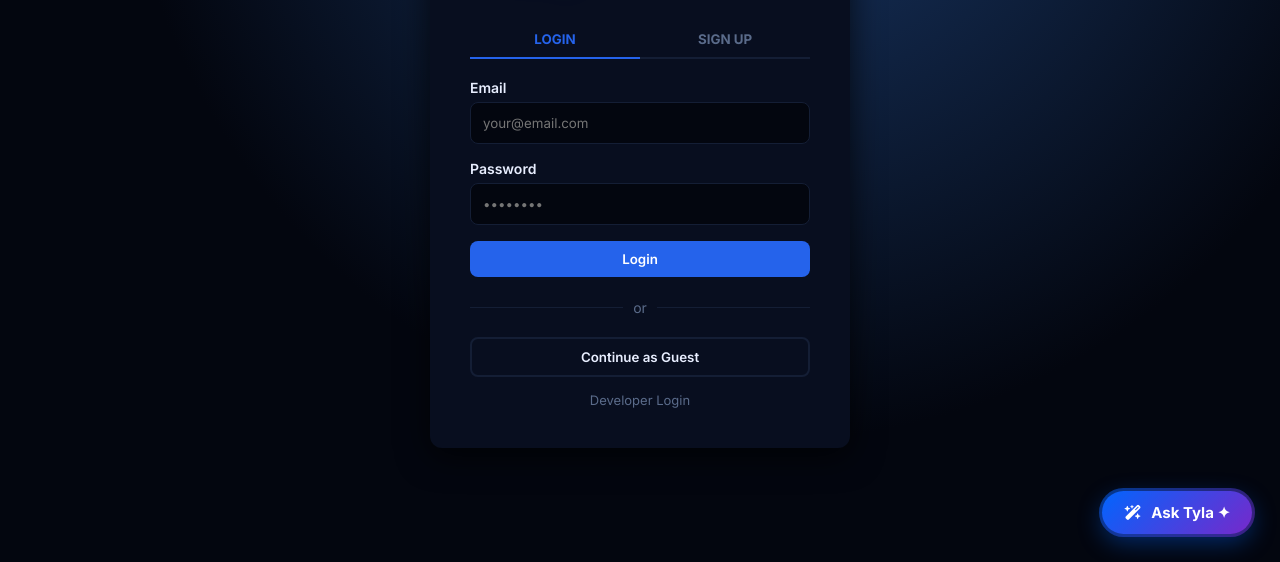
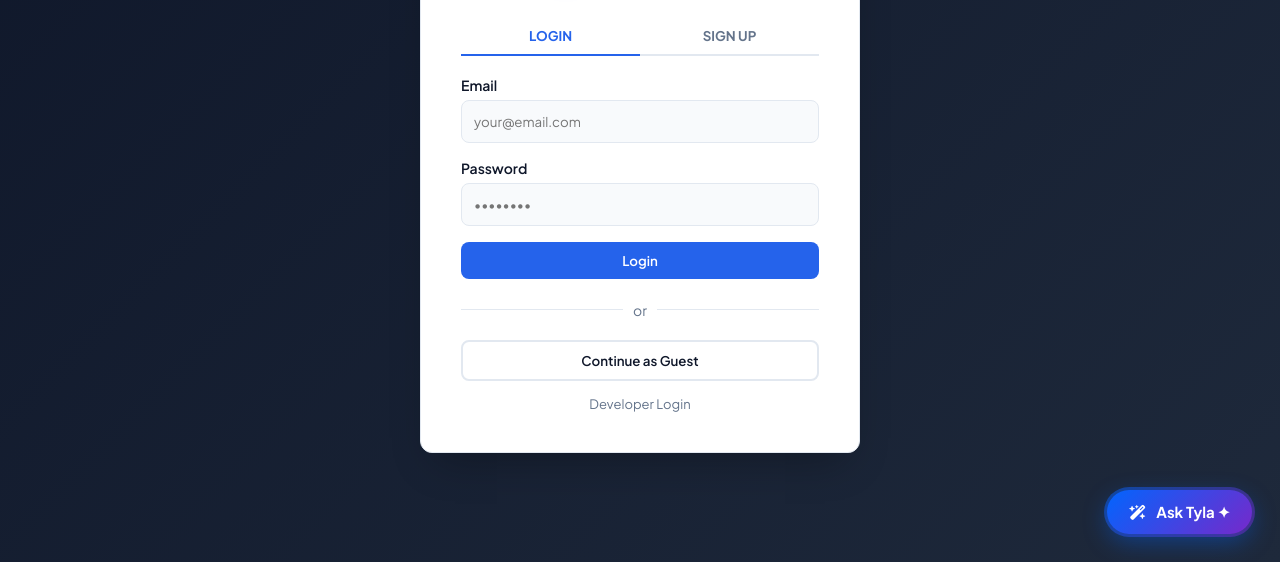
Before and after one commit to ASHOKKUMARASHWIN/TailoredTimes, a website: page frontend/index.html in a window 1280 px wide. Shown: the part 238-800 px from the top of the page. Drawn offline with Linux system fonts and the light colour scheme.

Commit message:
style: premium human-crafted editorial theme with balanced light and dark modes

```diff
--- a/frontend/style.css
+++ b/frontend/style.css
@@ -1,44 +1,53 @@
 :root {
-  --primary: #060b1a;
+  --primary: #1a1a2e;
   --accent: #2563eb;
   --accent-hover: #1d4ed8;
   --accent-red: #ef4444;
   --accent-green: #10b981;
-  --bg: #03060f;
-  --surface: #080e1f;
-  --surface-2: #0d1628;
-  --text: #e8eeff;
-  --text-muted: #5a6b8a;
-  --border: #141e35;
-  --shadow: 0 4px 16px rgba(0,0,0,0.5);
-  --shadow-hover: 0 8px 32px rgba(0,0,0,0.7);
+  --bg: #f8fafc;
+  --surface: #ffffff;
+  --surface-2: #f1f5f9;
+  --surface-hover: #e2e8f0;
+  --text: #0f172a;
+  --text-muted: #64748b;
+  --border: #e2e8f0;
+  --border-subtle: #edf2f7;
+  --shadow: 0 1px 3px 0 rgba(0, 0, 0, 0.05), 0 1px 2px -1px rgba(0, 0, 0, 0.05);
+  --shadow-hover: 0 10px 20px -5px rgba(0, 0, 0, 0.08), 0 6px 8px -6px rgba(0, 0, 0, 0.04);
   --radius: 12px;
-  --sidebar-w: 280px;
+  --sidebar-w: 270px;
   --header-h: 64px;
-  --font: 'Inter', 'Plus Jakarta Sans', sans-serif;
-  --transition: all 0.3s ease;
-}
-
+  --font: 'Plus Jakarta Sans', 'Inter', system-ui, -apple-system, sans-serif;
+  --transition: all 0.2s cubic-bezier(0.16, 1, 0.3, 1);
+}
 
 [data-theme="dark"] {
-  --bg: #03060f;
-  --surface: #080e1f;
-  --surface-2: #0d1628;
-  --text: #e8eeff;
-  --text-muted: #5a6b8a;
-  --border: #141e35;
-  --shadow: 0 4px 16px rgba(0,0,0,0.5);
-  --shadow-hover: 0 8px 32px rgba(0,0,0,0.7);
+  --primary: #0f172a;
+  --accent: #3b82f6;
+  --accent-hover: #60a5fa;
+  --accent-red: #f87171;
+  --accent-green: #34d399;
+  --bg: #090d16;
+  --surface: #111726;
+  --surface-2: #182032;
+  --surface-hover: #1f2a42;
+  --text: #f8fafc;
+  --text-muted: #94a3b8;
+  --border: #1e293b;
+  --border-subtle: #172033;
+  --shadow: 0 4px 14px 0 rgba(0, 0, 0, 0.35);
+  --shadow-hover: 0 12px 28px -4px rgba(0, 0, 0, 0.55);
 }
 
 .dark-theme-override {
-  --bg: #03060f;
-  --surface: #080e1f;
-  --surface-2: #0d1628;
-  --text: #e8eeff;
-  --text-muted: #5a6b8a;
-  --border: #141e35;
-}
+  --bg: #090d16;
+  --surface: #111726;
+  --surface-2: #182032;
+  --text: #f8fafc;
+  --text-muted: #94a3b8;
+  --border: #1e293b;
+}
+
 
 
 * {
@@ -215,15 +224,17 @@ input { font-family: var(--font); outline: none; }
   display: flex;
   align-items: center;
   justify-content: center;
-  background: radial-gradient(ellipse at 60% 0%, #1a3a6b 0%, #03060f 60%);
+  background: linear-gradient(135deg, #0f172a 0%, #1e293b 100%);
+  min-height: 100vh;
 }
 
 .auth-card {
   background: var(--surface);
   width: 100%;
-  max-width: 420px;
+  max-width: 440px;
   border-radius: var(--radius);
-  box-shadow: var(--shadow-hover);
+  box-shadow: 0 20px 40px -15px rgba(0, 0, 0, 0.3);
+  border: 1px solid var(--border);
   padding: 40px;
   margin: 20px;
 }
@@ -441,11 +452,11 @@ input { font-family: var(--font); outline: none; }
 .content-section.active { display: block; animation: fadeIn 0.4s ease; }
 
 .news-grid { display: grid; grid-template-columns: repeat(auto-fill, minmax(300px, 1fr)); gap: 24px; }
-.news-card { background: var(--surface); border-radius: var(--radius); overflow: hidden; box-shadow: var(--shadow); transition: var(--transition); display: flex; flex-direction: column; }
-.news-card:hover { transform: translateY(-4px); box-shadow: var(--shadow-hover); }
+.news-card { background: var(--surface); border: 1px solid var(--border); border-radius: var(--radius); overflow: hidden; box-shadow: var(--shadow); transition: var(--transition); display: flex; flex-direction: column; }
+.news-card:hover { transform: translateY(-3px); box-shadow: var(--shadow-hover); }
 .card-image { width: 100%; aspect-ratio: 16/9; background: var(--surface-2); overflow: hidden; position: relative; }
 .card-image img { width: 100%; height: 100%; object-fit: cover; transition: transform 0.3s; }
-.card-fallback-cover { width: 100%; height: 100%; display: flex; flex-direction: column; align-items: center; justify-content: center; background: linear-gradient(135deg, #0a1a3a 0%, #03060f 100%); color: #e8eeff; padding: 16px; text-align: center; }
+.card-fallback-cover { width: 100%; height: 100%; display: flex; flex-direction: column; align-items: center; justify-content: center; background: linear-gradient(135deg, #1e293b 0%, #0f172a 100%); color: #f8fafc; padding: 16px; text-align: center; }
 
 .card-fallback-cover .fallback-icon { font-size: 28px; margin-bottom: 8px; color: var(--accent); opacity: 0.9; }
 .card-fallback-cover .fallback-source { font-size: 12px; font-weight: 700; letter-spacing: 0.5px; text-transform: uppercase; color: #94a3b8; }
```
